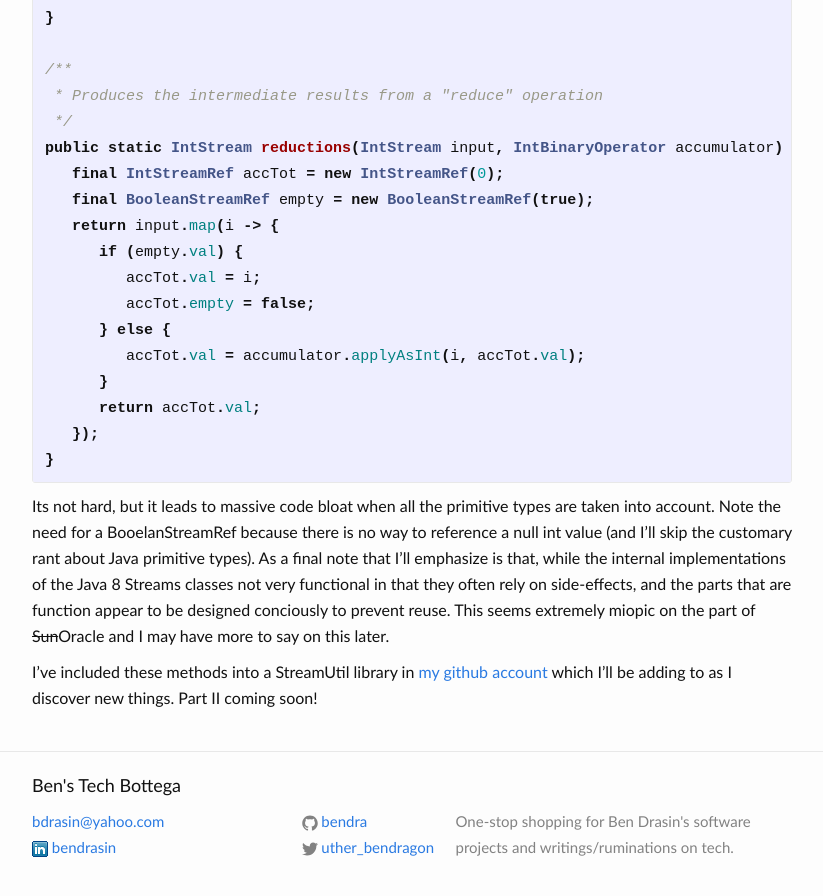
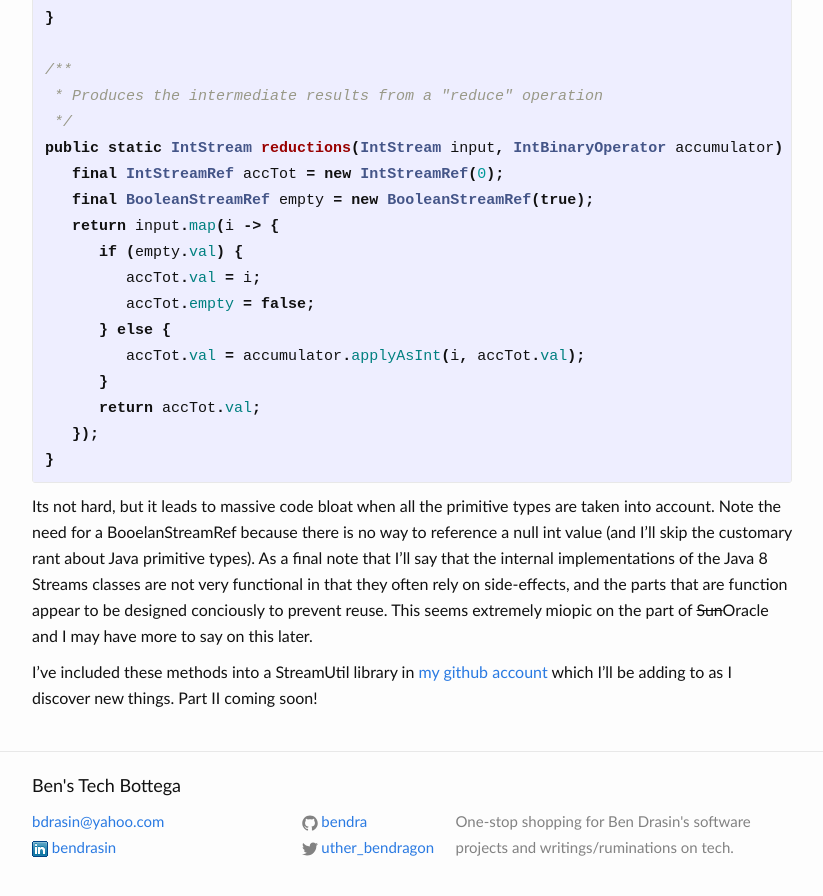
Before and after one commit to bendra/bendra.github.io, a Jekyll site: the page built from _posts/2014-10-28-fun-with-java-8-streams.markdown, in a window 1280 px wide and 900 px high, scrolled down 3519 px. Shown: the top 896 px of the window, without its empty margins (228-1051 px from the left). Built offline with Jekyll 4.4.1, drawn with Linux system fonts in a browser that asks for light colours; comment, search, counter and statistics services are not loaded.

Commit message:
Update 2014-10-28-fun-with-java-8-streams.markdown

```diff
--- a/_posts/2014-10-28-fun-with-java-8-streams.markdown
+++ b/_posts/2014-10-28-fun-with-java-8-streams.markdown
@@ -159,6 +159,6 @@ public static IntStream reductions(IntStream input, IntBinaryOperator accumulato
 {% endhighlight %}
 
 
-Its not hard, but it leads to massive code bloat when all the primitive types are taken into account.  Note the need for a BooelanStreamRef because there is no way to reference a null int value (and I'll skip the customary rant about Java primitive types).  As a final note that I'll emphasize is that, while the internal implementations of the Java 8 Streams classes not very functional in that they often rely on side-effects, and the parts that are function appear to be designed conciously to prevent reuse.  This seems extremely miopic on the part of <del>Sun</del>Oracle and I may have more to say on this later.
+Its not hard, but it leads to massive code bloat when all the primitive types are taken into account.  Note the need for a BooelanStreamRef because there is no way to reference a null int value (and I'll skip the customary rant about Java primitive types).  As a final note that I'll say that the internal implementations of the Java 8 Streams classes are not very functional in that they often rely on side-effects, and the parts that are function appear to be designed conciously to prevent reuse.  This seems extremely miopic on the part of <del>Sun</del>Oracle and I may have more to say on this later.
 
 I've included these methods into a StreamUtil library in [my github account](https://www.github.com/bendra/bendra-util) which I'll be adding to as I discover new things.  Part II coming soon!
```
